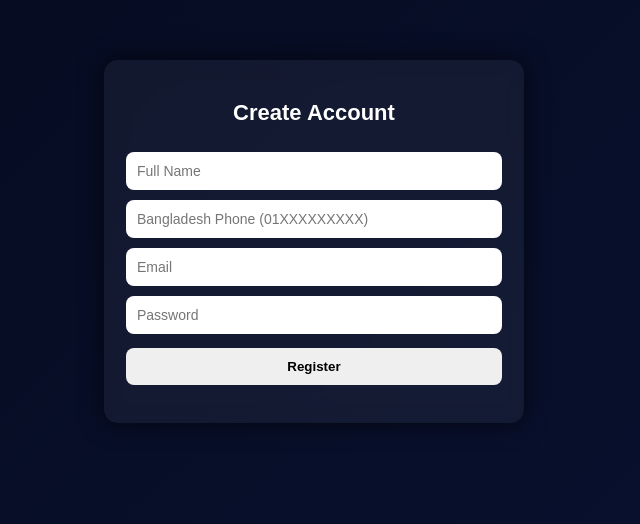
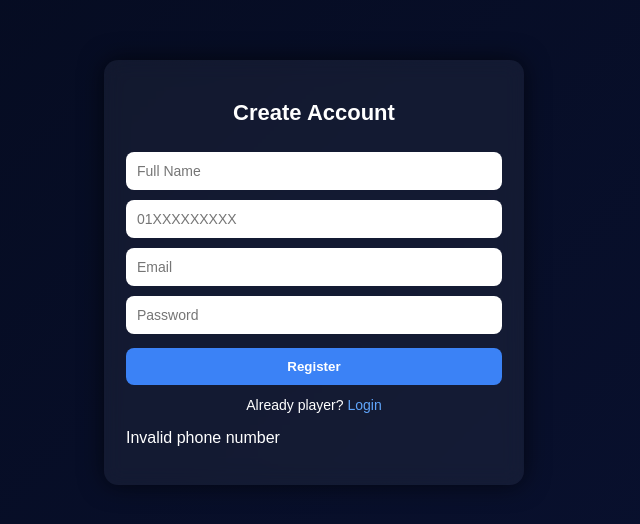
Before and after one commit to AFNsclub/afns-elite-stickers, a plain HTML site: page register.html in a window 1280 px wide. Both pictures are taken after a click on the button "Register". Shown: the whole page, without its empty margins (326-966 px from the left). Drawn offline with Linux system fonts and the light colour scheme.

Commit message:
Update register.html

```diff
--- a/register.html
+++ b/register.html
@@ -11,44 +11,50 @@
   <h2 class="title">Create Account</h2>
 
   <input id="name" placeholder="Full Name">
-  <input id="phone" placeholder="Bangladesh Phone (01XXXXXXXXX)">
+  <input id="phone" placeholder="01XXXXXXXXX">
   <input id="email" placeholder="Email">
   <input id="password" type="password" placeholder="Password">
 
-  <button class="btn-save" onclick="register()">Register</button>
+  <button class="btn" onclick="register()">Register</button>
+
+  <div class="link">
+    Already player? <a href="login.html">Login</a>
+  </div>
+
   <p id="msg"></p>
 </div>
 
 <script src="firebase.js"></script>
 <script>
 function register(){
-  const name = name.value.trim();
-  const phone = phone.value.trim();
-  const email = email.value.trim();
-  const pass = password.value.trim();
+  const name = document.getElementById("name").value.trim();
+  const phone = document.getElementById("phone").value.trim();
+  const email = document.getElementById("email").value.trim();
+  const pass = document.getElementById("password").value.trim();
   const msg = document.getElementById("msg");
 
   if(!/^01\d{9}$/.test(phone)){
-    msg.textContent="Invalid BD phone number";
+    msg.textContent = "Invalid phone number";
     return;
   }
 
-  auth.createUserWithEmailAndPassword(email,pass)
+  auth.createUserWithEmailAndPassword(email, pass)
     .then(res=>{
       return db.collection("players").doc(res.user.uid).set({
-      uid:res.user.uid,
-      name, phone, email,
-      created:Date.now(),
+        uid: res.user.uid,
+        name,
+        phone,
+        email,
         banned:false,
         banUntil:null,
-      wins:0, losses:0, goals:0, gd:0
+        created: Date.now()
       });
     })
     .then(()=>{
       msg.textContent="Account created ✅";
       setTimeout(()=>location.href="login.html",800);
     })
-  .catch(err=>msg.textContent=err.message);
+    .catch(e=>msg.textContent=e.message);
 }
 </script>
 </body>
```
Lines whose indentation alone changed are shown as unchanged.
